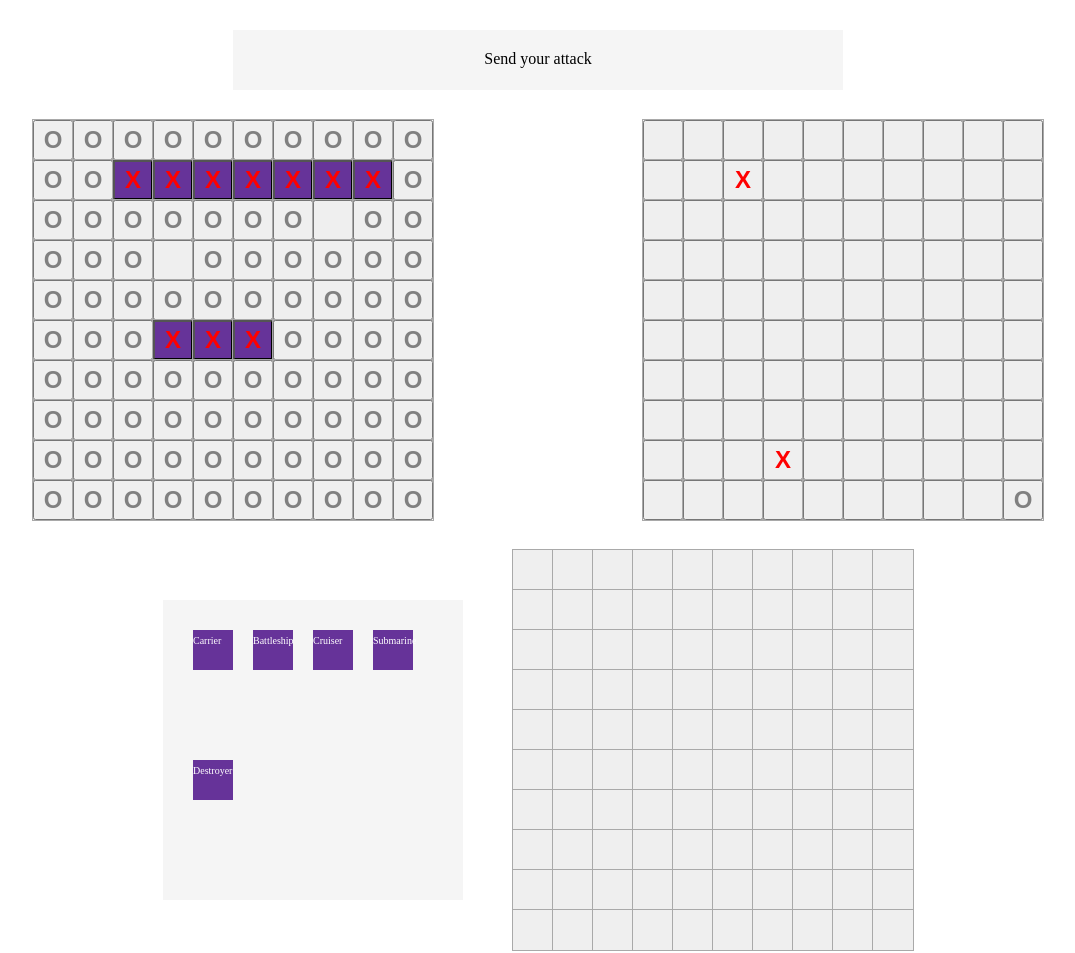
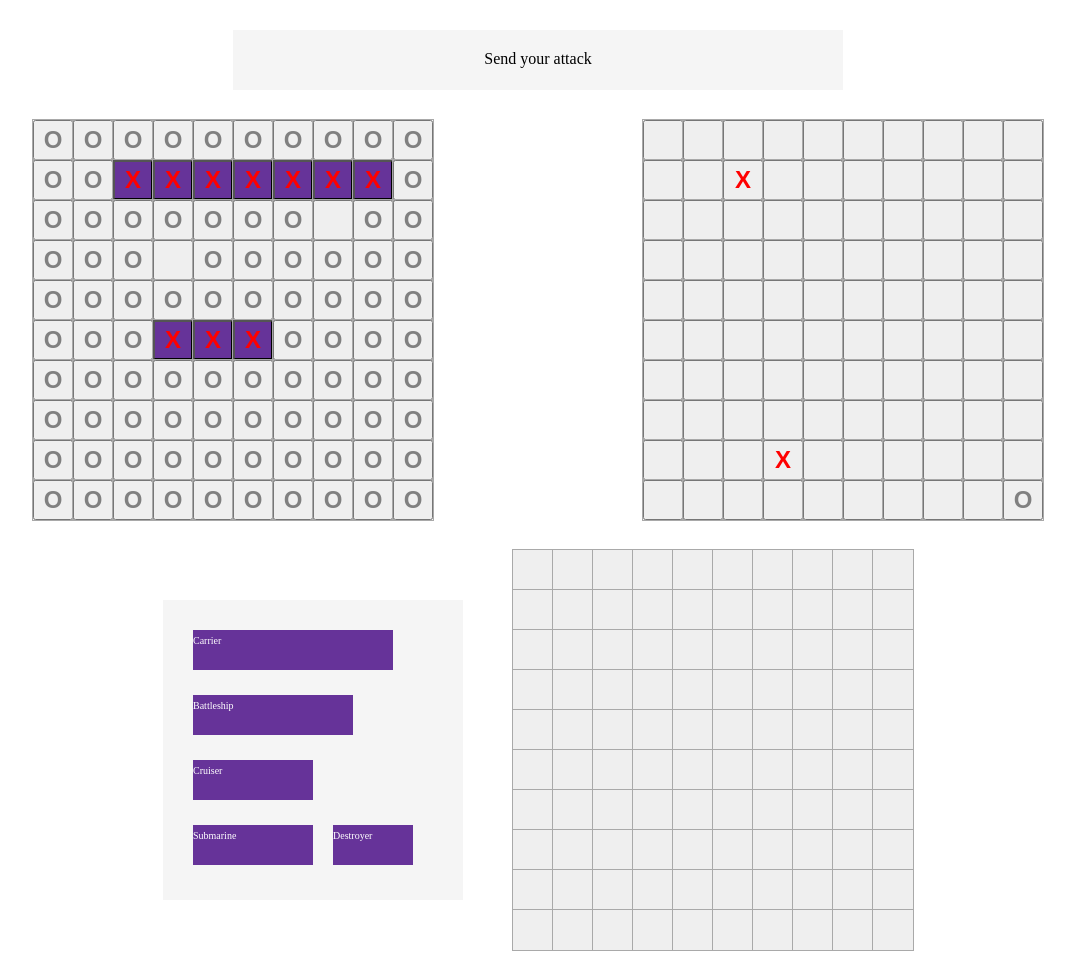
Before and after one commit to strallia/battleship, a website built with webpack: page src/template.html in a window 1280 px wide. Shown: the whole page, without its empty margins (102-1177 px from the left). Built offline with nearby package versions, Linux system fonts and the light colour scheme.

Commit message:
style: Lengthen original draggable ship elements

```diff
--- a/src/styles.css
+++ b/src/styles.css
@@ -90,6 +90,20 @@ button.miss::before {
   display: flex;
   flex-wrap: wrap;
   gap: 20px;
+
+  #carrier {
+    width: 200px;
+  }
+  #battleship {
+    width: 160px;
+  }
+  #submarine,
+  #cruiser {
+    width: 120px;
+  }
+  #destroyer {
+    width: 80px;
+  }
 }
 
 #battleship,
@@ -100,36 +114,19 @@ button.miss::before {
   width: 40px;
   height: 40px;
   background-color: rebeccapurple;
-}
 
-#battleship,
-#cruiser,
-#submarine,
-#destroyer,
-#carrier {
   &::before {
     color: white;
     font-size: 10px;
   }
 }
 
-#carrier {
-  /* width: 200px; */
-  &::before {
-    content: 'Carrier';
-  }
+#carrier::before {
+  content: 'Carrier';
 }
 
-#battleship {
-  /* width: 160px; */
-  &::before {
-    content: 'Battleship';
-  }
-}
-
-#submarine,
-#cruiser {
-  /* width: 120px; */
+#battleship::before {
+  content: 'Battleship';
 }
 
 #submarine::before {
@@ -140,11 +137,8 @@ button.miss::before {
   content: 'Cruiser';
 }
 
-#destroyer {
-  /* width: 80px; */
-  &::before {
-    content: 'Destroyer';
-  }
+#destroyer::before {
+  content: 'Destroyer';
 }
 
 .ship-hover {
```
